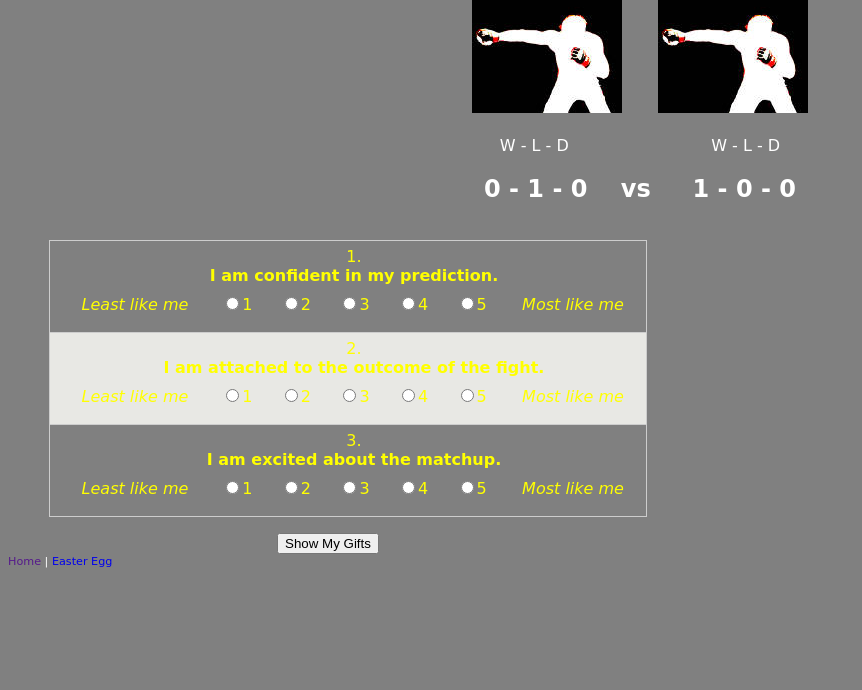
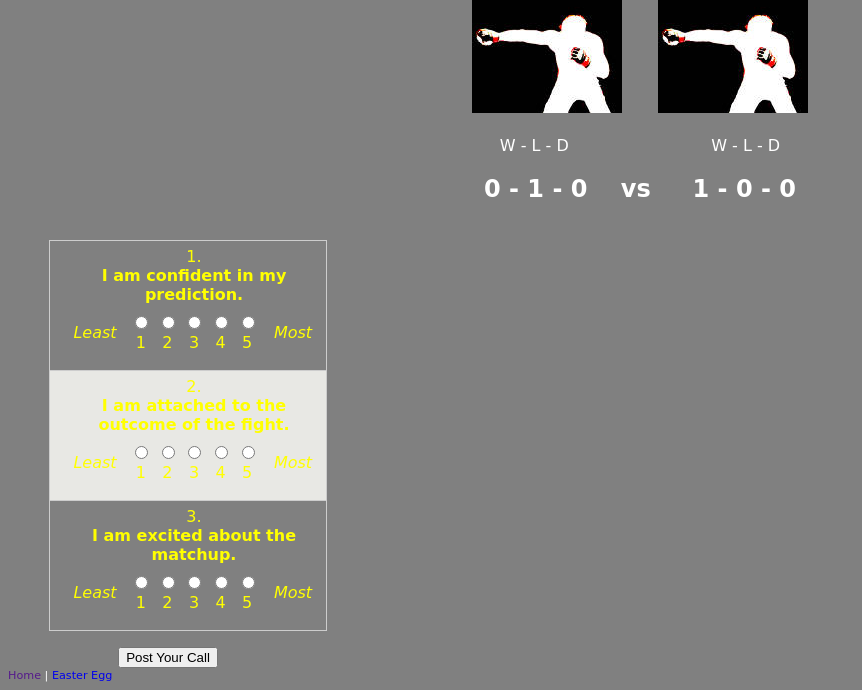
Before and after one commit to shawnwaldow/BashRing, a Django app: page /predict_bout/1 in a window 1280 px wide. Shown: the part 225-915 px from the top of the page, without its empty margins (0-862 px from the left). Before the commit the page ends 793 px from the top, so only its background shows below. Run offline with Django 3.2, Linux system fonts and the light colour scheme; data comes from the database, SQL or seed files in the repository; parts of the project's set-up code (start-up, migrations or seed data) failed here and were passed over.

Commit message:
Got the bar graph javascript working but now i hate it and am throwing it away. I knew the voting page was going to be hard.

```diff
--- a/bring/predict_app/static/predict_app/survey.css
+++ b/bring/predict_app/static/predict_app/survey.css
@@ -3,7 +3,7 @@
   position: relative;
   display: table;
   width: 100%; /*height: 500px;*/
-  max-width: 640px;
+  max-width: 320px;
   border-collapse: separate !important;
   border-spacing: 1px !important;
 }
@@ -86,7 +86,7 @@ ol.survey li .opinion-responses .response-choice input[type=radio], ol.survey li
 .scores
 {
   width: 100%;
-  height: 400px;
+  height: 250px;
   position: relative;
 }
 
--- a/bring/predict_app/static/predict_app/survey.js
+++ b/bring/predict_app/static/predict_app/survey.js
@@ -13,8 +13,8 @@
       defaults = {
         responseRange: 5,
         topNumber: 3,
-        lowOpinionAnswer: 'Least like me',
-        highOpinionAnswer: 'Most like me'
+        lowOpinionAnswer: 'Least',
+        highOpinionAnswer: 'Most'
       };
 
       scores = []; // Creates an empty scores array.
@@ -119,7 +119,7 @@
           + $list.attr('id')
           + '" class="scores"></div>');
         $list.after('<input type="button" id="submitBtn" class="button btnStyle" '
-          + 'value="Show My Gifts" />');
+          + 'value="Post Your Call" />');
 
         $('#scores-' + $list.attr('id')).hide();
 
@@ -262,6 +262,6 @@
 
 var disciplines = $('#survey1').numericScale({
   'responseRange' : 5,
-  'lowOpinionAnswer' : 'Least like me',
-  'highOpinionAnswer' : 'Most like me'
+  'lowOpinionAnswer' : 'Least',
+  'highOpinionAnswer' : 'Most'
 });
--- a/bring/predict_app/templates/predict_app/predict_a_bout.html
+++ b/bring/predict_app/templates/predict_app/predict_a_bout.html
@@ -34,7 +34,7 @@
     <ol id="survey1" class="survey">
   <li class="question" title="Confidence">I am confident in my prediction.</li>
   <li class="question" title="Attachment">I am attached to the outcome of the fight.</li>
-  <li class="question" title="Excited">I am excited about the matchup.</li>
+  <li class="question" title="Excitement">I am excited about the matchup.</li>
 </ol>
 </form>
 <!--End JQuery survey by KurtWM http://codepen.io/KurtWM/pen/KzksL-->
```
